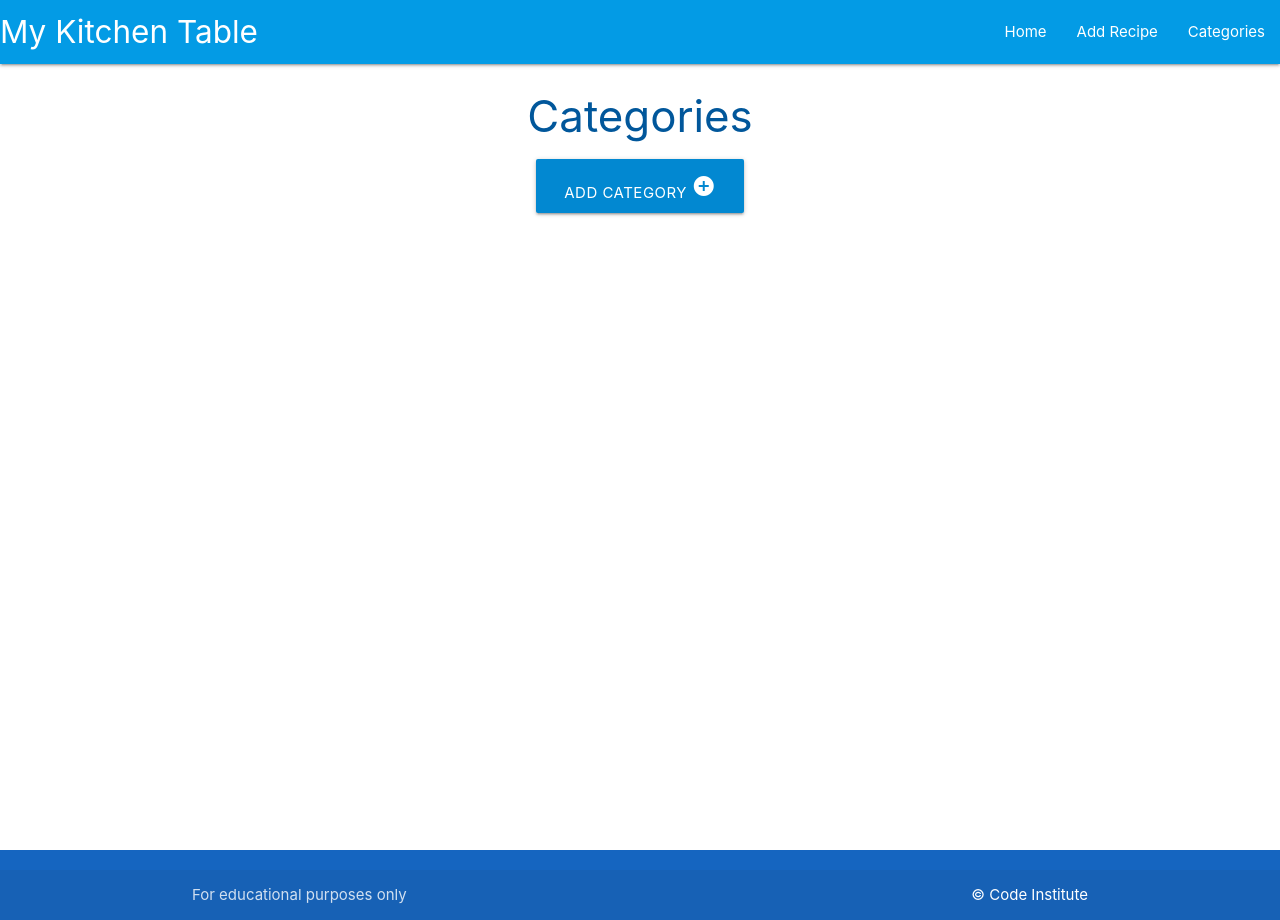
After one commit to AlexandraEL9/ci-database-recipes, a Flask app: page /categories in a window 1280 px wide. The commit adds this page. Run offline with Flask 2, Linux system fonts and the light colour scheme.

Commit message:
begin adding categories functionality

```diff
--- a/recipes/routes.py
+++ b/recipes/routes.py
@@ -6,3 +6,11 @@ from recipes.models import Category, Recipe
 @app.route("/")
 def home():
     return render_template("recipes.html")
+
+@app.route("/categories")
+def categories():
+    return render_template("categories.html")
+
+@app.route("/add_category", methods=["GET", "POST"])
+def add_category():
+    return render_template("add_category.html")
--- /dev/null
+++ b/recipes/templates/add_category.html
@@ -0,0 +1,4 @@
+{% extends "base.html" %}
+{% block content %}
+<h3 class="light-blue-text text-darken-4 center-align">Add Category</h3>
+{% endblock %}
--- a/recipes/templates/base.html
+++ b/recipes/templates/base.html
@@ -20,7 +20,7 @@
               <ul class="right hide-on-med-and-down">
                 <li><a href="{{ url_for('home') }}">Home</a></li>
                 <li><a href="">Add Recipe</a></li>
-                <li><a href="">Categories</a></li>
+                <li><a href="{{ url_for('categories') }}">Categories</a></li>
               </ul>
             </div>
           </nav>
@@ -28,7 +28,7 @@
           <ul class="sidenav" id="mobile-demo">
             <li><a href="{{ url_for('home') }}">Sass</a></li>
             <li><a href="">Add Recipe</a></li>
-                <li><a href="">Categories</a></li>
+            <li><a href="{{ url_for('categories') }}">Categories</a></li>
           </ul>
     </header>
     <!--main-->
--- /dev/null
+++ b/recipes/templates/categories.html
@@ -0,0 +1,12 @@
+{% extends "base.html" %}
+{% block content %}
+<h3 class="light-blue-text text-darken-4 center-align">Categories</h3>
+
+<div class="row">
+    <div class="col s12 center-align">
+        <a href="{{ url_for('add_category') }}" class="btn-large light-blue darken-2">
+            Add Category <i class="large material-icons add_circle">add_circle</i>
+        </a>
+    </div>
+</div>
+{% endblock %}
```
